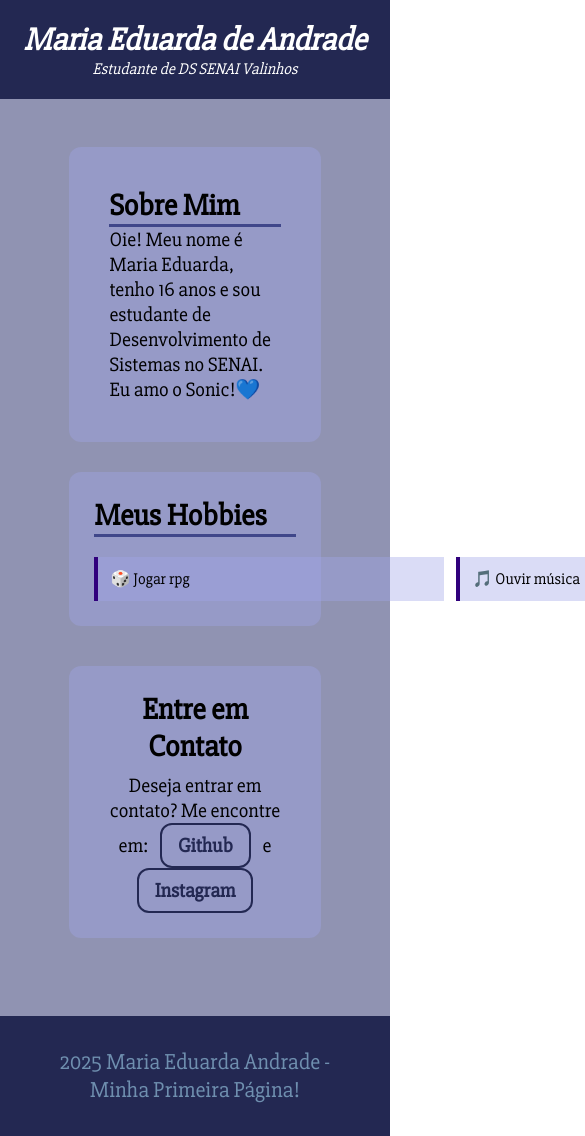
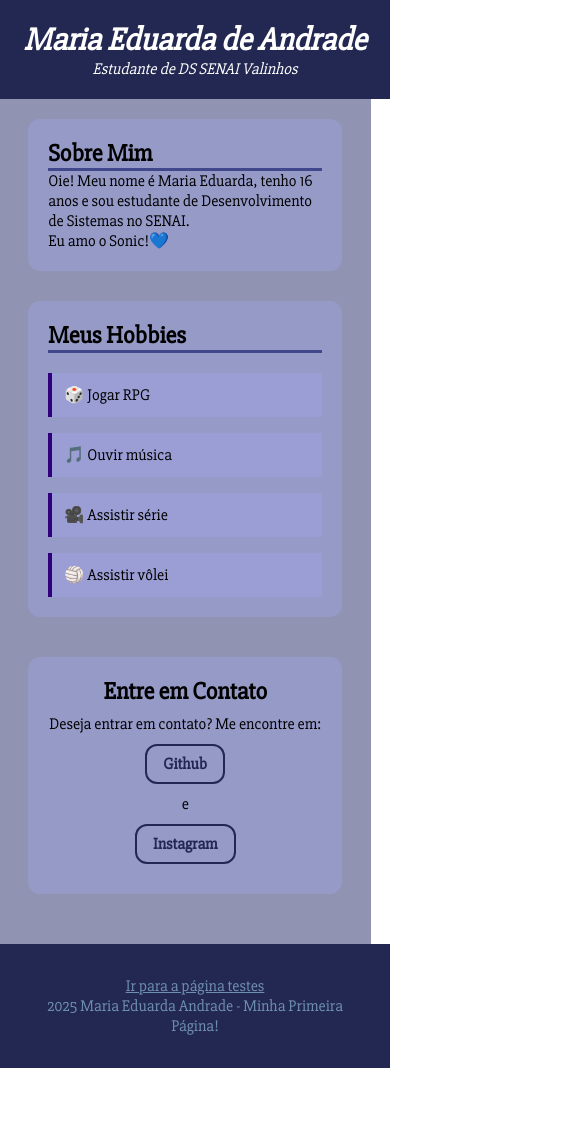
Before and after one commit to mariaeandrade/meu-primeiro-site, a plain HTML site: page index.html in a window 390 px wide. Shown: the top 1136 px of the page, 585 px wide, since content can reach past the window. After the commit the page ends 1068 px from the top, so only its background shows below. Drawn offline with Linux system fonts and the light colour scheme.

Commit message:
Cria a responsividade

```diff
--- a/assets/styles/index.css
+++ b/assets/styles/index.css
@@ -1,10 +1,9 @@
 /* Reset do CSS */
-
 @import url('https://fonts.googleapis.com/css2?family=Slabo+27px&display=swap');
 
 * {
-   margin:0px;
-   padding:0;
+    margin: 0px;
+    padding: 0;
     box-sizing: border-box;
 }
 
@@ -13,11 +12,8 @@ body {
     display: flex;
     flex-direction: column;
     min-height: 100vh;
-font-family: "Slabo 27px"
+    font-family: "Slabo 27px";
 }
-
-
-
 
 header {
     background-color: #232852;
@@ -35,7 +31,7 @@ main {
 }
 
 about-section {
- display:block;
+    display: block;
     background-color: #9ea5e762;
     width: 80%;
     margin: 0 auto;
@@ -47,11 +43,14 @@ about-section {
 #titulo-sobre-mim {
     font-size: 30px;
     border-bottom: 3px solid #212974b9;
-} .texto-sobre-mim {
+}
+
+.texto-sobre-mim {
     font-size: 20px;
 }
-hobbies{
-    display:block;
+
+hobbies {
+    display: block;
     background-color: #9ea5e762;
     width: 80%;
     margin: 0 auto;
@@ -72,21 +71,24 @@ hobbies{
     padding: 12px;
     border-left: 4px solid rgb(48, 0, 124);
     font-size: 16px;
-    min-width: 350px
+    min-width: 350px;
 }
+
 li:hover {
     background-color: #232852fb;
     transform: translateX(5px);
     transition: all 0.3s ease;
-    color:#e7eaffb9;
+    color: #e7eaffb9;
 }
+
 #titulo-meus-hobbies {
     font-size: 30px;
     border-bottom: 3px solid #212974b9;
     margin-bottom: 20px;
 }
+
 contact {
-    display:block;
+    display: block;
     background-color: #9ea5e762;
     width: 80%;
     margin: 0 auto;
@@ -95,6 +97,7 @@ hobbies{
     margin-bottom: 30px;
     margin-top: 40px;
 }
+
 contact h2 {
     margin-bottom: 8px;
     font-size: 30px;
@@ -105,6 +108,7 @@ hobbies{
     text-align: center;
     font-size: 20px;
 }
+
 contact a {
     color: #232852;
     text-decoration: none;
@@ -112,16 +116,15 @@ hobbies{
     padding: 0.5rem 1rem;
     margin: 0 0.5rem;
     border: 2px solid #232852;
-    border-radius: 12px ;
+    border-radius: 12px;
     display: inline-block;
     transition: all 0.3s ease;
 }
 
 contact a:hover {
     background-color: #232852fb;
-    color:#e7eaffb9;
+    color: #e7eaffb9;
     transform: translateX(-2px);
-
 }
 
 footer {
@@ -135,3 +138,51 @@ hobbies{
 footer p {
     font-size: 1.4rem;
 }
+
+footer a {
+    background-color: #232852;
+    color: #6F8FAF;
+}
+
+/* RESPONSIVIDADE */
+@media (max-width: 768px) {
+
+    main,
+    about-section,
+    hobbies,
+    contact {
+        width: 95%;
+        padding: 20px;
+    }
+
+    #titulo-sobre-mim,
+    #titulo-meus-hobbies,
+    contact h2 {
+        font-size: 24px;
+    }
+
+    .texto-sobre-mim,
+    contact p {
+        font-size: 16px;
+    }
+
+    ul {
+        flex-direction: column;
+        gap: 16px;
+    }
+
+    li {
+        min-width: auto;
+        width: 100%;
+    }
+
+    contact a {
+        display: block;
+        margin: 10px auto;
+        width: fit-content;
+    }
+
+    footer p {
+        font-size: 1rem;
+    }
+}
--- a/index.html
+++ b/index.html
@@ -3,44 +3,43 @@
 <head>
     <meta charset="UTF-8">
     <meta name="viewport" content="width=device-width, initial-scale=1.0">
-    <title> Primeiro site </title>
+    <title>Primeiro site</title>
     <link rel="stylesheet" href="assets/styles/index.css">
 </head>
 <body>
     <header>
-
-        <h1> Maria Eduarda de Andrade </h1>
-        <p> Estudante de DS SENAI Valinhos</p>
+        <h1>Maria Eduarda de Andrade</h1>
+        <p>Estudante de DS SENAI Valinhos</p>
     </header>
 
     <main>
         <about-section>
-            <h3 id="titulo-sobre-mim"> Sobre Mim </h3>
-          <p class="texto-sobre-mim"> Oie! Meu nome é Maria Eduarda, tenho 16 anos e sou estudante de Desenvolvimento de Sistemas no SENAI. </p>
+            <h3 id="titulo-sobre-mim">Sobre Mim</h3>
+            <p class="texto-sobre-mim">Oie! Meu nome é Maria Eduarda, tenho 16 anos e sou estudante de Desenvolvimento de Sistemas no SENAI.</p>
             <p class="texto-sobre-mim">Eu amo o Sonic!💙</p>
         </about-section>
 
         <hobbies>
-         <h3 id="titulo-meus-hobbies"> Meus Hobbies </h3>
+            <h3 id="titulo-meus-hobbies">Meus Hobbies</h3>
             <ul>
-            <li> 🎲 Jogar rpg </li>
-            <li> 🎵 Ouvir música </li>
-            <li> 🎥 Assistir série </li>
-            <li> 🏐 Assistir vôlei </li>
+                <li>🎲 Jogar RPG</li>
+                <li>🎵 Ouvir música</li>
+                <li>🎥 Assistir série</li>
+                <li>🏐 Assistir vôlei</li>
             </ul>
         </hobbies>
 
         <contact>
-            <h2>Entre em  Contato</h2>
+            <h2>Entre em Contato</h2>
             <p>Deseja entrar em contato? Me encontre em:
                 <a href="https://github.com/mariaeandrade" target="_blank">Github</a> e
                 <a href="https://www.instagram.com/dudsandrsde/" target="_blank">Instagram</a>
-
             </p>
         </contact>
     </main>
 
     <footer>
+        <a href="pages/testes.html">Ir para a página testes</a>
         <p>2025 Maria Eduarda Andrade - Minha Primeira Página!</p>
     </footer>
 </body>
```
Also changed, not shown: pages/testes.html (added, +24 -0 lines), testes.html (deleted, +0 -11 lines), assets/images/image.png (added). Lines whose indentation alone changed are shown as unchanged.
